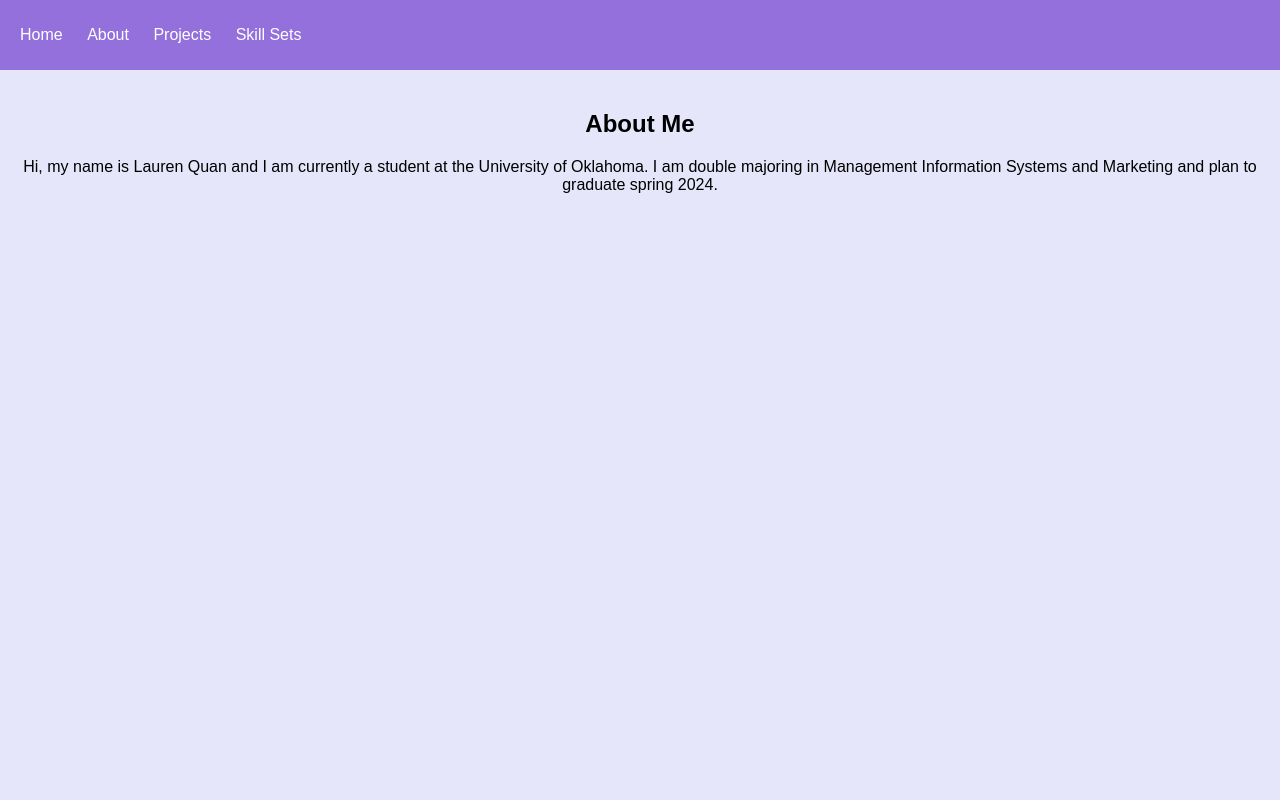
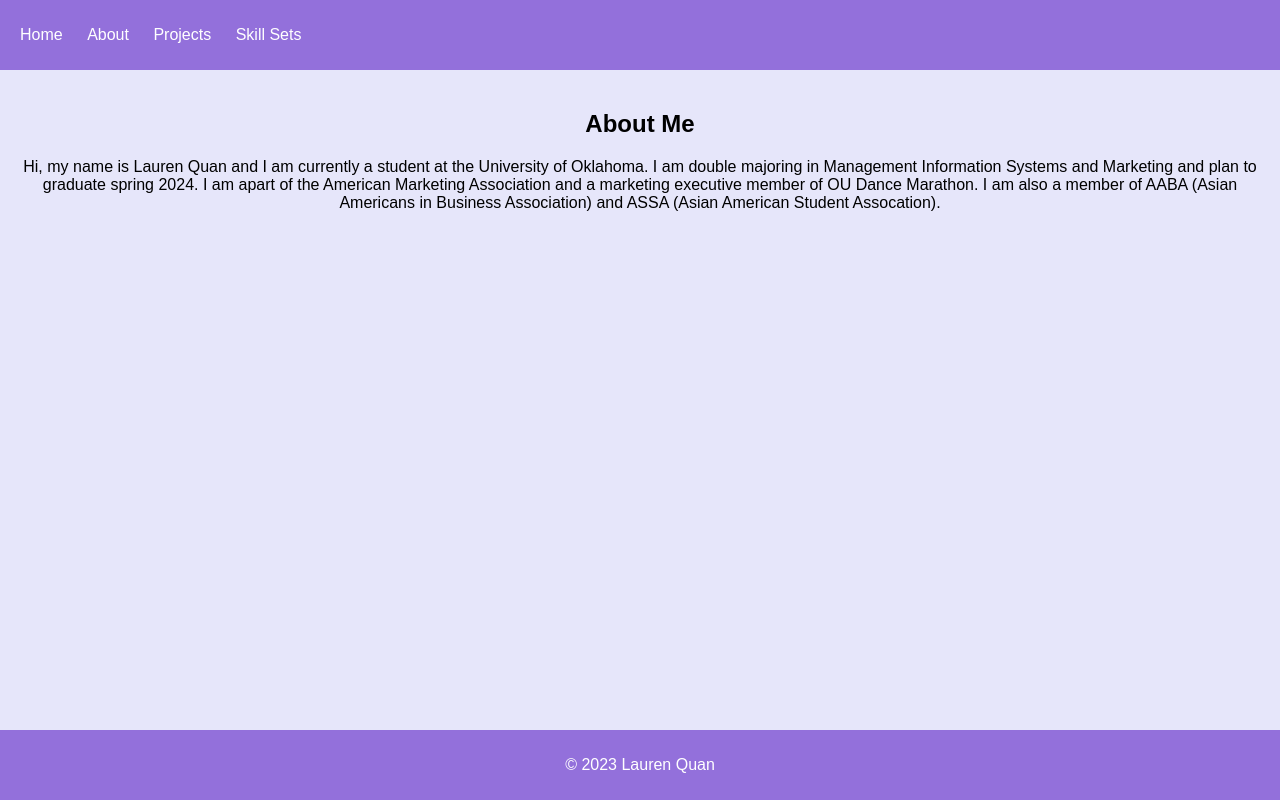
Before and after one commit to laurensquan/laurensquan.github.io, a plain HTML site: page about.html in a window 1280 px wide. Drawn offline with Linux system fonts and the light colour scheme.

Commit message:
More style added

```diff
--- a/about.html
+++ b/about.html
@@ -22,8 +22,12 @@
     <main>
         <section class="about-section">
             <h1>About Me</h1>
-            <p>Hi, my name is Lauren Quan and I am currently a student at the University of Oklahoma. I am double majoring in Management Information Systems and Marketing and plan to graduate spring 2024. </p>
+            <p>Hi, my name is Lauren Quan and I am currently a student at the University of Oklahoma. I am double majoring in Management Information Systems and Marketing and plan to graduate spring 2024. I am apart of the American Marketing Association and a marketing executive member of OU Dance Marathon. I am also a member of AABA (Asian Americans in Business Association) and ASSA (Asian American Student Assocation).  </p>
         </section>
     </main>
+
+    <footer>
+        <p>&copy; 2023 Lauren Quan</p>
+    </footer>
 </body>
 </html>
```
Also changed, not shown: index.html (+4 -0 lines), projects.html (+6 -0 lines), skills.html (+4 -0 lines).
